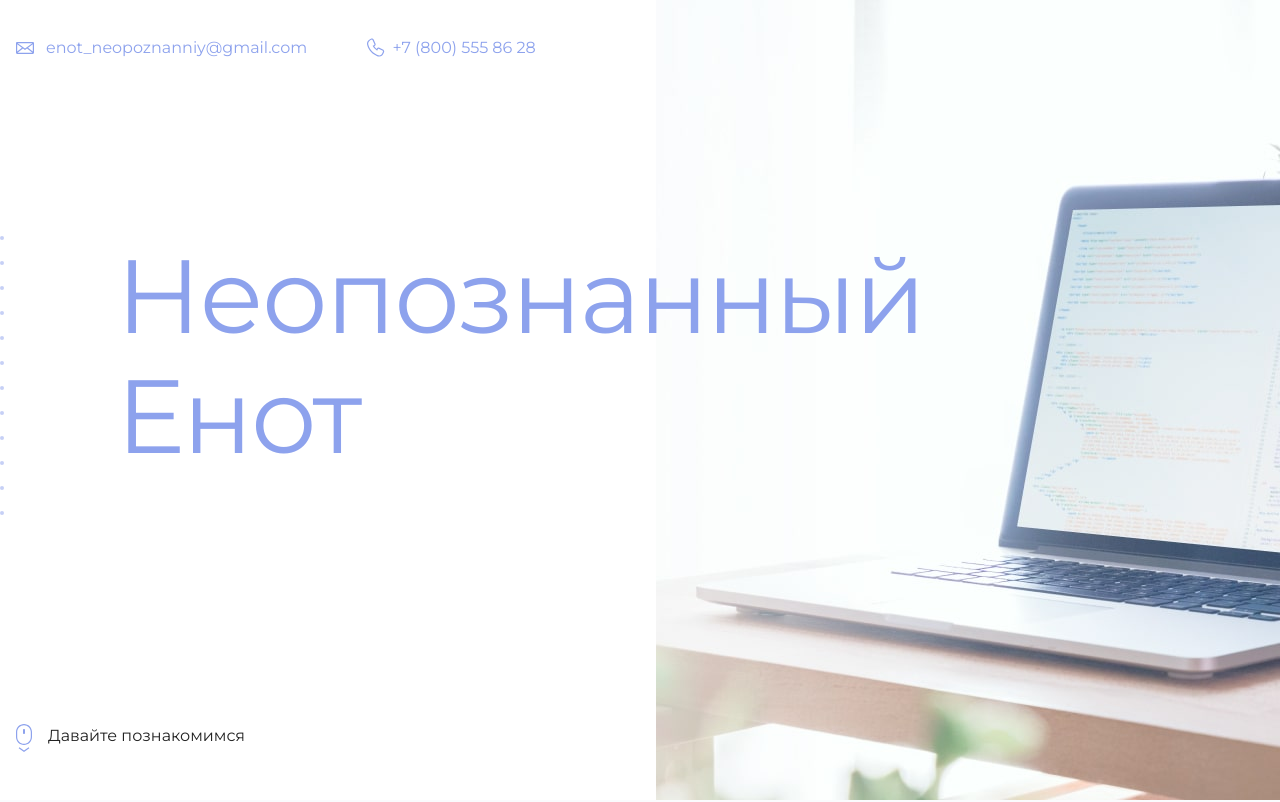
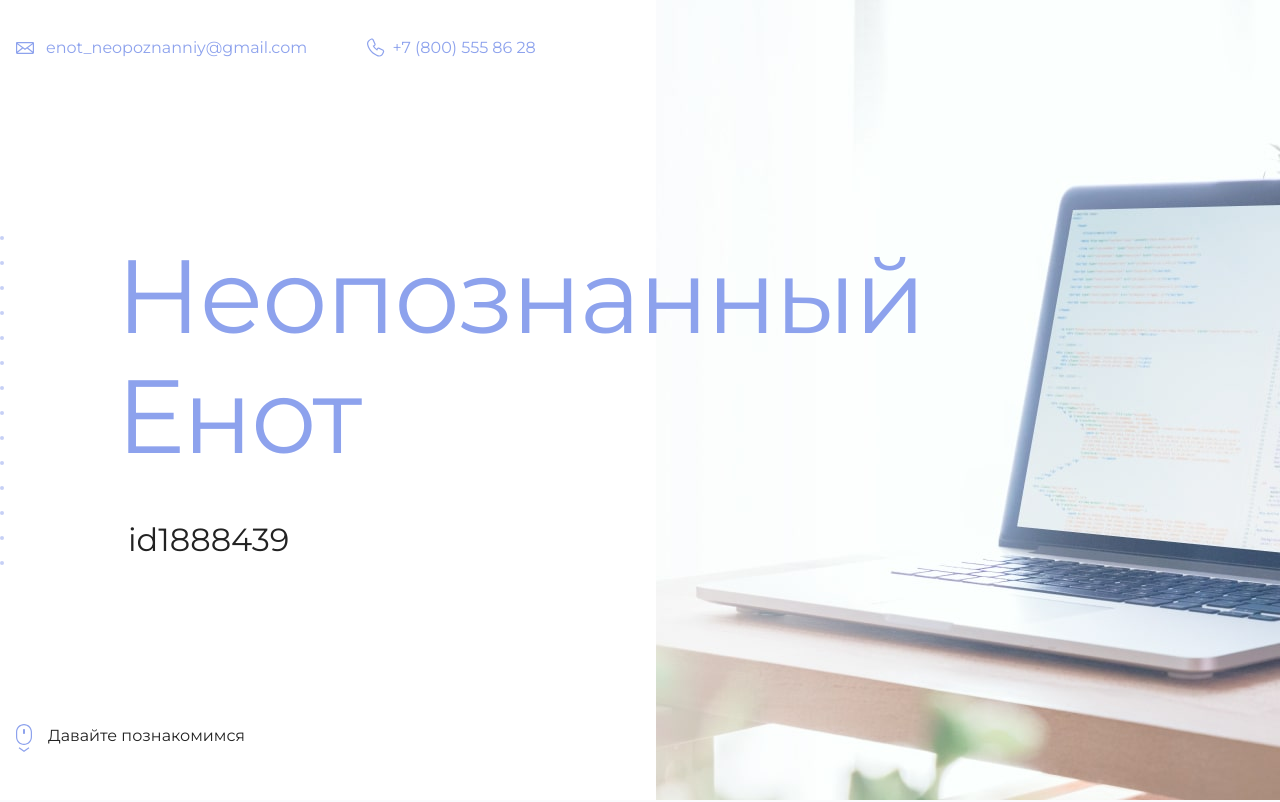
Before and after one commit to ilya-cherepanov/my-site, a plain HTML site: page index.html in a window 1280 px wide. Shown: the top 802 px of the page. Drawn offline with Linux system fonts and the light colour scheme.

Commit message:
Added id to row 22

```diff
--- a/index.html
+++ b/index.html
@@ -19,7 +19,7 @@
       <section class="hero-image">
         <div class="container">
           <h1 class="heading">Неопознанный Енот</h1>
-          <p><!-- Тут ваш id на сайте Академии --></p>
+          <p>id1888439</p>
         </div>
       </section>
 
```
